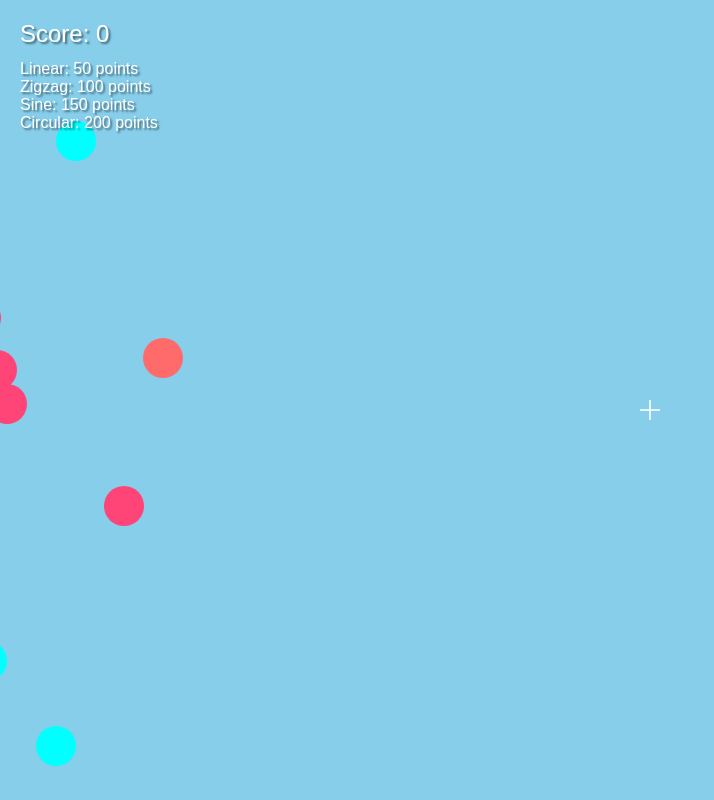
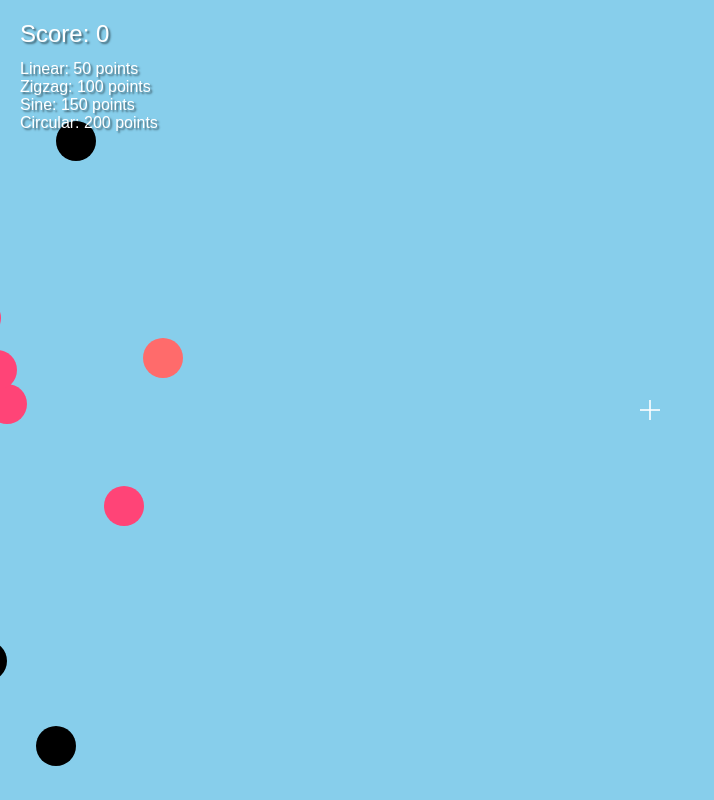
Before and after one commit to seandiddycombs1/FPSGame, a plain HTML site: page index.html in a window 1280 px wide. Shown: the whole page, without its empty margins (0-714 px from the left). Drawn offline with Linux system fonts and the light colour scheme.

Commit message:
Update index.html

```diff
--- a/index.html
+++ b/index.html
@@ -31,7 +31,7 @@
             background-color: #ff4477;
         }
         .target.circular {
-            background-color: #00ffff;
+            background-color: #000000;
         }
         .target:hover {
             filter: brightness(1.2);
```
